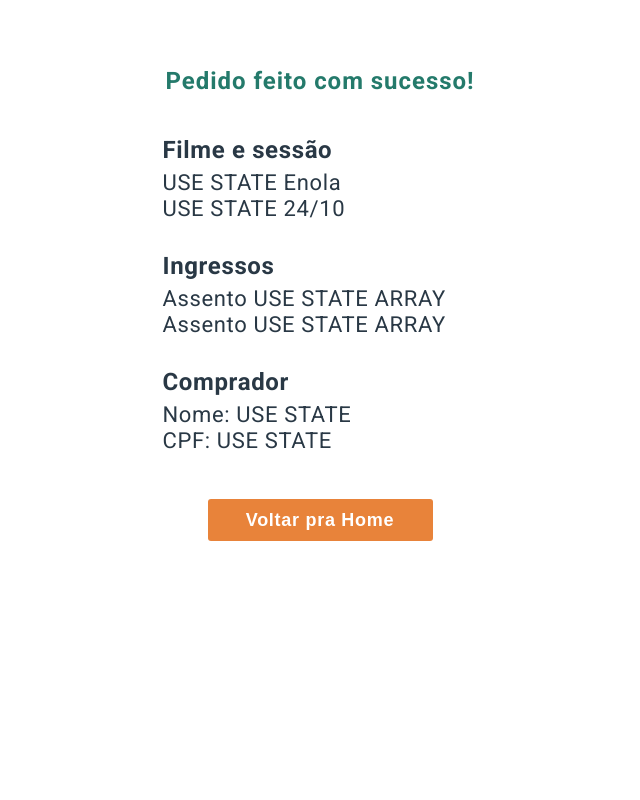
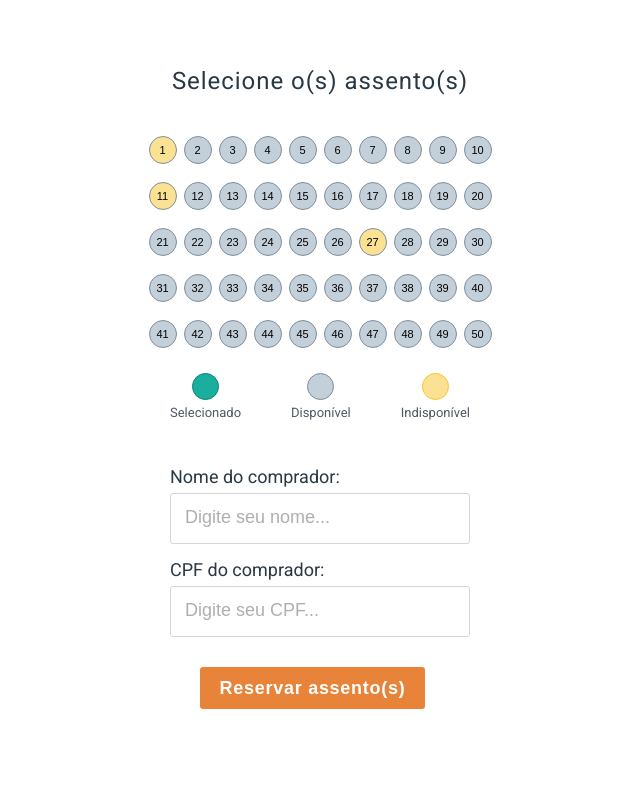
Before and after one commit to expeditus303/Cineflex, a React (Create React App) app: page / in a window 1280 px wide. Shown: the part 1480-2280 px from the top of the page, without its empty margins (320-960 px from the left). Before the commit the page ends 2171 px from the top, so only its background shows below. Built offline with nearby package versions, Linux system fonts and the light colour scheme.

Commit message:
Seats States

```diff
--- a/src/components/Cineflex.js
+++ b/src/components/Cineflex.js
@@ -1,31 +1,42 @@
 import Logo from "./Logo";
-import movies from "../MOVIES"
+import movies from "../MOVIES";
 import MoviesList from "./MoviesList";
 import ScheduleList from "./ScheduleList";
 import styled from "styled-components";
-import sessions from "../SESSIONS"
+import sessions from "../SESSIONS";
 import SeatsList from "./SeatsList";
 import Success from "./Success";
 import { useState } from "react";
 
 export default function Cineflex() {
+  const [selectedMovie, setSelectedMovie] = useState({});
 
-  const [selectedMovie, setSelectedMovie] = useState({})
+  const [selectedShowTime, setSelectedShowTime] = useState([]);
 
-  const [selectedShowTime, setSelectedShowTime] = useState([])
+  const [selectedSeat, setSelectedSeat] = useState([]);
 
-  console.log(selectedShowTime)
-
+  console.log(selectedSeat)
 
   return (
     <Body>
       <Logo />
 
-      <MoviesList movies={movies} setSelectedMovie={setSelectedMovie}/>
+      <MoviesList movies={movies} setSelectedMovie={setSelectedMovie} />
 
-      <ScheduleList sessions={sessions} selectedMovie={selectedMovie} selectedShowTime={selectedShowTime} setSelectedShowTime={setSelectedShowTime}/>
+      <ScheduleList
+        sessions={sessions}
+        selectedMovie={selectedMovie}
+        selectedShowTime={selectedShowTime}
+        setSelectedShowTime={setSelectedShowTime}
+      />
 
-      {/* <SeatsList sessions={sessions} selectedMovie={selectedMovie}/> */}
+      <SeatsList
+        sessions={sessions}
+        selectedMovie={selectedMovie}
+        selectedShowTime={selectedShowTime}
+        selectedSeat={selectedSeat}
+        setSelectedSeat={setSelectedSeat}
+      />
 
       <Success />
     </Body>
@@ -36,5 +47,5 @@ const Body = styled.div`
   width: 375px;
   height: 100vh;
   margin: auto;
-  font-family: 'Roboto';
+  font-family: "Roboto";
 `;
--- a/src/components/MovieCard.js
+++ b/src/components/MovieCard.js
@@ -24,4 +24,8 @@ const MovieCardContainer = styled.div`
     img {
         width: 100%;
     }
+
+    &:hover {
+        cursor: pointer;
+    }
 `
--- a/src/components/ScheduleCard.js
+++ b/src/components/ScheduleCard.js
@@ -45,14 +45,12 @@ button {
     color: #FFFFFF;
     font-size: 18px;
     letter-spacing: 0.02em;
-
 }
 
-&:last-child {
+button:hover{
+    cursor: pointer;
+}
 
-    background-color: red;
-    height: 800px;
-}
 `
 
 const MovieSelectedContainer = styled.div`
--- a/src/components/ScheduleCardTime.js
+++ b/src/components/ScheduleCardTime.js
@@ -1,3 +1,5 @@
+import styled from "styled-components"
+
 export default function ScheduleCardTime(props) {
 
     const { showtimes, setSelectedShowTime, weekday, date } = props
--- a/src/components/ScheduleList.js
+++ b/src/components/ScheduleList.js
@@ -15,8 +15,7 @@ export default function Schedule(props) {
                 <ScheduleCard key={d.id} days={d} setSelectedShowTime={setSelectedShowTime}/>
             ))}
 
-            <SelectedMovie movie={selectedMovie} selectedShowTime={selectedShowTime}/>
-            {/* alterar essas props aqui em cima pq deve ser do filme escolhido */}
+            <SelectedMovie selectedMovie={selectedMovie} selectedShowTime={selectedShowTime}/>
         </>
 
 
--- a/src/components/SeatCard.js
+++ b/src/components/SeatCard.js
@@ -2,28 +2,44 @@ import styled from "styled-components";
 
 export default function SeatCard(props) {
 
-  const {seats} = props
+  const {seats, selectedSeat, setSelectedSeat} = props
+
+
+  function selectSeat(s) {
+    const newArray = [...selectedSeat, s]
+    setSelectedSeat(newArray)
+  }
 
   return (
-    <SeatCardStyle isAvailable={seats.isAvailable}>
+    <SeatCardStyle isAvailable={seats.isAvailable} selectedSeat={selectedSeat} seats={seats.name} onClick={() => selectSeat(seats.name)} disabled={!seats.isAvailable}>
       <p>{seats.name}</p>
     </SeatCardStyle>
   );
 }
 
 const SeatCardStyle = styled.button`
-  background-color: ${(props) => props.isAvailable ? "#C3CFD9" : "#FBE192"};
+  background-color: ${(props) => {
+    if (props.isAvailable) {
+      if (props.selectedSeat.includes(props.seats)) {
+        return "#1aae9e;"
+      } return "#C3CFD9"
+    } else if (!props.isAvailable) {
+      return "#FBE192"
+    }
+    }};
   border: 1px solid #808f9d;
   border-radius: 50%;
   display: flex;
   justify-content: center;
   align-items: center;
-
   width: 28px;
   height: 28px;
-
   margin-right: 7px;
   margin-bottom: 18px;
+
+  &:hover {
+    cursor: pointer;
+  }
 
   &:nth-child(10n + 10) {
     margin-right: 0px;
@@ -32,5 +48,10 @@ const SeatCardStyle = styled.button`
   p {
     font-size: 11px;
     line-height: 13px;
+    color: #000000;
+  }
+
+  &:disabled {
+    color: #000000;
   }
 `;
--- a/src/components/SeatsList.js
+++ b/src/components/SeatsList.js
@@ -5,16 +5,26 @@ import SelectedMovie from "./SelectedMovie";
 import SEATS from "../SEATS";
 
 export default function SeatsList(props) {
-  const { sessions, selectedMovie } = props;
+  const {
+    sessions,
+    selectedMovie,
+    selectedShowTime,
+    selectedSeat,
+    setSelectedSeat,
+  } = props;
 
   return (
     <>
       <SelectSeatStyle>Selecione o(s) assento(s)</SelectSeatStyle>
 
       <SeatCardContainer>
-
         {SEATS.seats.map((s) => (
-            <SeatCard key={s.id} seats={s} />
+          <SeatCard
+            key={s.id}
+            seats={s}
+            selectedSeat={selectedSeat}
+            setSelectedSeat={setSelectedSeat}
+          />
         ))}
       </SeatCardContainer>
 
@@ -36,10 +46,8 @@ export default function SeatsList(props) {
       <Input />
 
       <SelectedMovie
-        image={selectedMovie}
-        title={sessions.title}
-        weekday={sessions.days[0].weekday}
-        showtime={sessions.days[0].showtimes[0].name}
+        selectedMovie={selectedMovie}
+        selectedShowTime={selectedShowTime}
       />
     </>
   );
--- a/src/components/SelectedMovie.js
+++ b/src/components/SelectedMovie.js
@@ -2,17 +2,16 @@ import styled from "styled-components"
 
 export default function selectedMovie(props) {
 
-    const { movie, weekday, showtime, selectedShowTime } = props
-
+    const { selectedMovie, selectedShowTime } = props
 
     return (
         <>
         <SelectedMovieContainer>
             <div>
-                <img src={movie.posterURL} alt="" />
+                <img src={selectedMovie.posterURL} alt="" />
             </div>
             <div id="title">
-                <h3>{movie.title}</h3>
+                <h3>{selectedMovie.title}</h3>
                 <h3>{selectedShowTime[1]} {selectedShowTime.length === 0 ? "" : "-"} {selectedShowTime[0]}</h3>
             </div>
         </SelectedMovieContainer>
```
